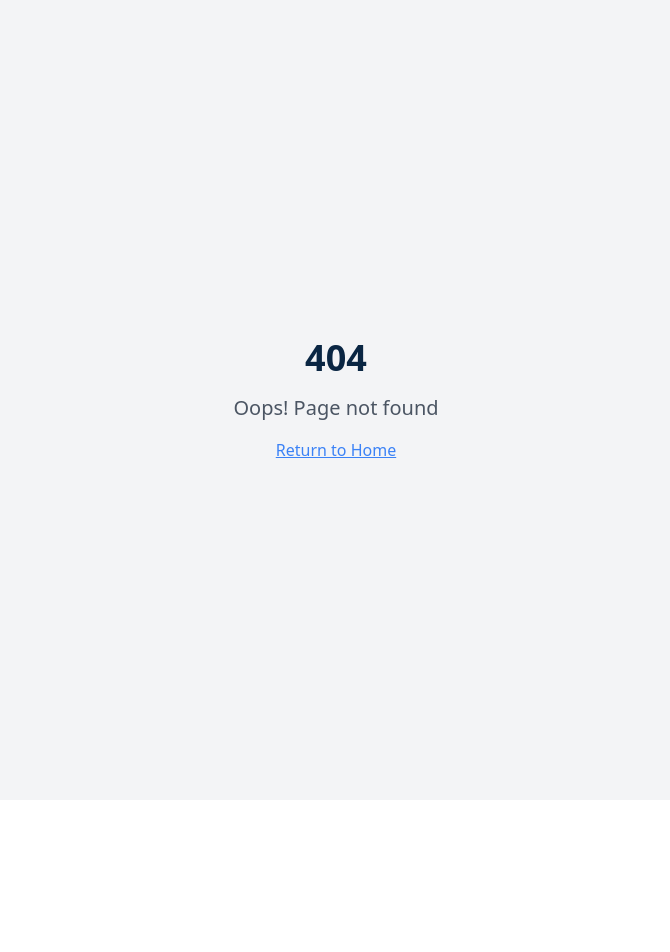
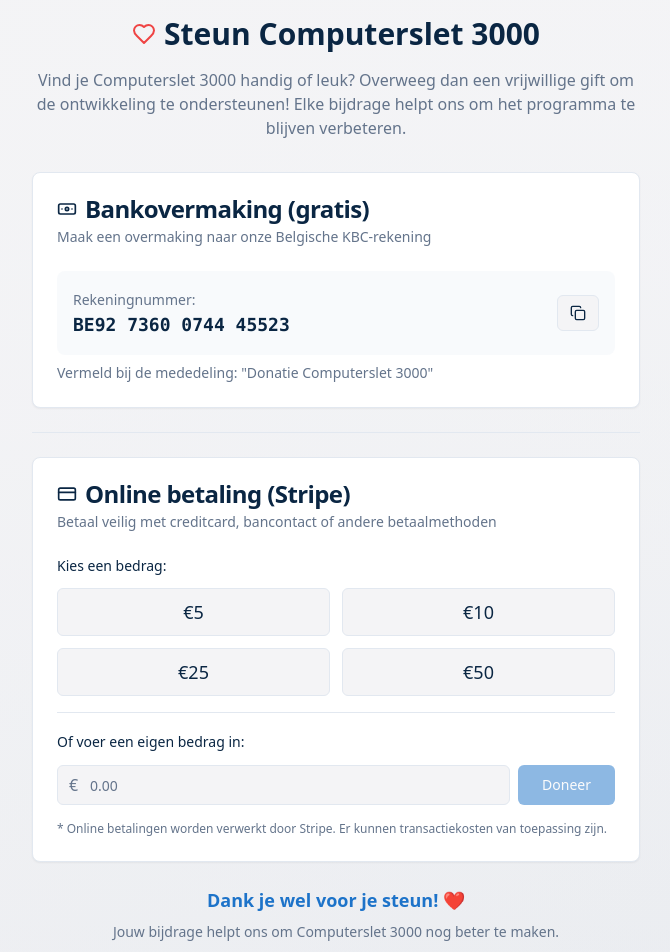
Before and after one commit to woutpaesmans-ship-it/computerslet3000, a React (Vite) app: page /donatie in a window 1280 px wide. Before the commit this address had no page. Shown: the top 952 px of the page, without its empty margins (304-974 px from the left). Before the commit the page ends 800 px from the top, so only its background shows below. Built offline with nearby package versions, Linux system fonts and the light colour scheme.

Commit message:
Add donation functionality
Integrate donation feature with KBC bank details and Stripe payment options. The Stripe secret key has been added as a Supabase secret, and suggested donation amounts (€5, €10, €25, €50, and custom) are now available.

```diff
--- a/src/App.tsx
+++ b/src/App.tsx
@@ -7,6 +7,8 @@ import { AuthProvider } from "@/hooks/useAuth";
 import Index from "./pages/Index";
 import Auth from "./pages/Auth";
 import NotFound from "./pages/NotFound";
+import Donation from "./pages/Donation";
+import DonationSuccess from "./pages/DonationSuccess";
 
 const queryClient = new QueryClient();
 
@@ -20,6 +22,8 @@ const App = () => (
           <Routes>
             <Route path="/" element={<Index />} />
             <Route path="/auth" element={<Auth />} />
+            <Route path="/donatie" element={<Donation />} />
+            <Route path="/donatie-bedankt" element={<DonationSuccess />} />
             {/* ADD ALL CUSTOM ROUTES ABOVE THE CATCH-ALL "*" ROUTE */}
             <Route path="*" element={<NotFound />} />
           </Routes>
--- a/src/components/Header.tsx
+++ b/src/components/Header.tsx
@@ -2,7 +2,8 @@ import { Button } from '@/components/ui/button';
 import { supabase } from '@/integrations/supabase/client';
 import { useAuth } from '@/hooks/useAuth';
 import { useToast } from '@/hooks/use-toast';
-import { LogOut, Upload, Download } from 'lucide-react';
+import { LogOut, Upload, Download, Heart } from 'lucide-react';
+import { useNavigate } from 'react-router-dom';
 import { Tile } from '@/types/tile';
 
 interface HeaderProps {
@@ -13,6 +14,7 @@ interface HeaderProps {
 export const Header = ({ tiles, onImport }: HeaderProps) => {
   const { user } = useAuth();
   const { toast } = useToast();
+  const navigate = useNavigate();
 
   const handleLogout = async () => {
     const { error } = await supabase.auth.signOut();
@@ -98,6 +100,16 @@ export const Header = ({ tiles, onImport }: HeaderProps) => {
           <Button
             variant="outline"
             size="sm"
+            onClick={() => navigate('/donatie')}
+            className="flex items-center gap-2"
+          >
+            <Heart className="h-4 w-4 text-red-500" />
+            <span className="hidden sm:inline">Steun ons</span>
+          </Button>
+
+          <Button
+            variant="outline"
+            size="sm"
             onClick={exportTiles}
             className="hidden sm:flex items-center gap-2"
           >
--- /dev/null
+++ b/src/pages/Donation.tsx
@@ -0,0 +1,201 @@
+import { useState } from 'react';
+import { Card, CardContent, CardDescription, CardHeader, CardTitle } from "@/components/ui/card";
+import { Button } from "@/components/ui/button";
+import { Input } from "@/components/ui/input";
+import { Label } from "@/components/ui/label";
+import { Separator } from "@/components/ui/separator";
+import { Copy, Heart, CreditCard, Banknote } from "lucide-react";
+import { useToast } from "@/hooks/use-toast";
+import { supabase } from "@/integrations/supabase/client";
+
+const Donation = () => {
+  const [customAmount, setCustomAmount] = useState<string>('');
+  const [loading, setLoading] = useState(false);
+  const { toast } = useToast();
+
+  const predefinedAmounts = [5, 10, 25, 50];
+  const kbcAccount = "BE92 7360 0744 45523";
+
+  const copyToClipboard = async (text: string) => {
+    try {
+      await navigator.clipboard.writeText(text);
+      toast({
+        title: "Gekopieerd!",
+        description: "Rekeningnummer is gekopieerd naar klembord",
+      });
+    } catch (err) {
+      toast({
+        title: "Fout",
+        description: "Kon rekeningnummer niet kopiëren",
+        variant: "destructive",
+      });
+    }
+  };
+
+  const handleStripeDonation = async (amount: number) => {
+    setLoading(true);
+    try {
+      const { data, error } = await supabase.functions.invoke('create-donation', {
+        body: { amount }
+      });
+
+      if (error) throw error;
+
+      // Open Stripe checkout in a new tab
+      window.open(data.url, '_blank');
+    } catch (error) {
+      toast({
+        title: "Fout",
+        description: "Er is een fout opgetreden bij het verwerken van de donatie",
+        variant: "destructive",
+      });
+    } finally {
+      setLoading(false);
+    }
+  };
+
+  const handleCustomDonation = () => {
+    const amount = parseFloat(customAmount);
+    if (amount && amount >= 1) {
+      handleStripeDonation(amount);
+    } else {
+      toast({
+        title: "Ongeldig bedrag",
+        description: "Voer een geldig bedrag in (minimaal €1)",
+        variant: "destructive",
+      });
+    }
+  };
+
+  return (
+    <div className="min-h-screen bg-gradient-to-br from-background to-secondary/20 p-4">
+      <div className="container mx-auto max-w-2xl">
+        <div className="text-center mb-8">
+          <h1 className="text-3xl font-bold mb-4 flex items-center justify-center gap-2">
+            <Heart className="text-red-500" />
+            Steun Computerslet 3000
+          </h1>
+          <p className="text-muted-foreground">
+            Vind je Computerslet 3000 handig of leuk? Overweeg dan een vrijwillige gift om de ontwikkeling te ondersteunen!
+            Elke bijdrage helpt ons om het programma te blijven verbeteren.
+          </p>
+        </div>
+
+        <div className="space-y-6">
+          {/* Bank Transfer */}
+          <Card>
+            <CardHeader>
+              <CardTitle className="flex items-center gap-2">
+                <Banknote className="h-5 w-5" />
+                Bankovermaking (gratis)
+              </CardTitle>
+              <CardDescription>
+                Maak een overmaking naar onze Belgische KBC-rekening
+              </CardDescription>
+            </CardHeader>
+            <CardContent>
+              <div className="flex items-center justify-between p-4 bg-secondary/50 rounded-lg">
+                <div>
+                  <Label className="text-sm text-muted-foreground">Rekeningnummer:</Label>
+                  <p className="font-mono text-lg font-semibold">{kbcAccount}</p>
+                </div>
+                <Button
+                  variant="outline"
+                  size="sm"
+                  onClick={() => copyToClipboard(kbcAccount)}
+                >
+                  <Copy className="h-4 w-4" />
+                </Button>
+              </div>
+              <p className="text-sm text-muted-foreground mt-2">
+                Vermeld bij de mededeling: "Donatie Computerslet 3000"
+              </p>
+            </CardContent>
+          </Card>
+
+          <Separator />
+
+          {/* Online Payment */}
+          <Card>
+            <CardHeader>
+              <CardTitle className="flex items-center gap-2">
+                <CreditCard className="h-5 w-5" />
+                Online betaling (Stripe)
+              </CardTitle>
+              <CardDescription>
+                Betaal veilig met creditcard, bancontact of andere betaalmethoden
+              </CardDescription>
+            </CardHeader>
+            <CardContent className="space-y-4">
+              {/* Predefined amounts */}
+              <div>
+                <Label className="text-sm font-medium mb-3 block">Kies een bedrag:</Label>
+                <div className="grid grid-cols-2 gap-3">
+                  {predefinedAmounts.map((amount) => (
+                    <Button
+                      key={amount}
+                      variant="outline"
+                      onClick={() => handleStripeDonation(amount)}
+                      disabled={loading}
+                      className="h-12 text-lg"
+                    >
+                      €{amount}
+                    </Button>
+                  ))}
+                </div>
+              </div>
+
+              <Separator />
+
+              {/* Custom amount */}
+              <div className="space-y-3">
+                <Label htmlFor="custom-amount" className="text-sm font-medium">
+                  Of voer een eigen bedrag in:
+                </Label>
+                <div className="flex gap-2">
+                  <div className="relative flex-1">
+                    <span className="absolute left-3 top-1/2 transform -translate-y-1/2 text-muted-foreground">
+                      €
+                    </span>
+                    <Input
+                      id="custom-amount"
+                      type="number"
+                      min="1"
+                      step="0.01"
+                      placeholder="0.00"
+                      value={customAmount}
+                      onChange={(e) => setCustomAmount(e.target.value)}
+                      className="pl-8"
+                    />
+                  </div>
+                  <Button
+                    onClick={handleCustomDonation}
+                    disabled={loading || !customAmount}
+                    className="px-6"
+                  >
+                    {loading ? 'Bezig...' : 'Doneer'}
+                  </Button>
+                </div>
+              </div>
+
+              <p className="text-xs text-muted-foreground">
+                * Online betalingen worden verwerkt door Stripe. Er kunnen transactiekosten van toepassing zijn.
+              </p>
+            </CardContent>
+          </Card>
+
+          <div className="text-center">
+            <p className="text-lg font-semibold text-primary mb-2">
+              Dank je wel voor je steun! ❤️
+            </p>
+            <p className="text-sm text-muted-foreground">
+              Jouw bijdrage helpt ons om Computerslet 3000 nog beter te maken.
+            </p>
+          </div>
+        </div>
+      </div>
+    </div>
+  );
+};
+
+export default Donation;
--- /dev/null
+++ b/src/pages/DonationSuccess.tsx
@@ -0,0 +1,55 @@
+import { useEffect } from 'react';
+import { useNavigate } from 'react-router-dom';
+import { Card, CardContent, CardHeader, CardTitle } from "@/components/ui/card";
+import { Button } from "@/components/ui/button";
+import { CheckCircle, Heart, Home } from "lucide-react";
+
+const DonationSuccess = () => {
+  const navigate = useNavigate();
+
+  useEffect(() => {
+    // Auto redirect after 10 seconds
+    const timer = setTimeout(() => {
+      navigate('/');
+    }, 10000);
+
+    return () => clearTimeout(timer);
+  }, [navigate]);
+
+  return (
+    <div className="min-h-screen bg-gradient-to-br from-background to-secondary/20 p-4 flex items-center justify-center">
+      <Card className="max-w-md w-full text-center">
+        <CardHeader>
+          <div className="mx-auto mb-4">
+            <CheckCircle className="h-16 w-16 text-green-500" />
+          </div>
+          <CardTitle className="text-2xl flex items-center justify-center gap-2">
+            Bedankt voor je donatie!
+            <Heart className="h-6 w-6 text-red-500" />
+          </CardTitle>
+        </CardHeader>
+        <CardContent className="space-y-4">
+          <p className="text-muted-foreground">
+            Je betaling is succesvol verwerkt. We waarderen je steun enorm!
+          </p>
+          <p className="text-sm text-muted-foreground">
+            Je bijdrage helpt ons om Computerslet 3000 te blijven ontwikkelen en verbeteren.
+          </p>
+
+          <div className="pt-4">
+            <Button onClick={() => navigate('/')} className="w-full">
+              <Home className="h-4 w-4 mr-2" />
+              Terug naar Computerslet 3000
+            </Button>
+          </div>
+
+          <p className="text-xs text-muted-foreground">
+            Je wordt automatisch doorgestuurd over 10 seconden...
+          </p>
+        </CardContent>
+      </Card>
+    </div>
+  );
+};
+
+export default DonationSuccess;
```
Also changed, not shown: 1 other file (tests, documents, lock files or other folders).
